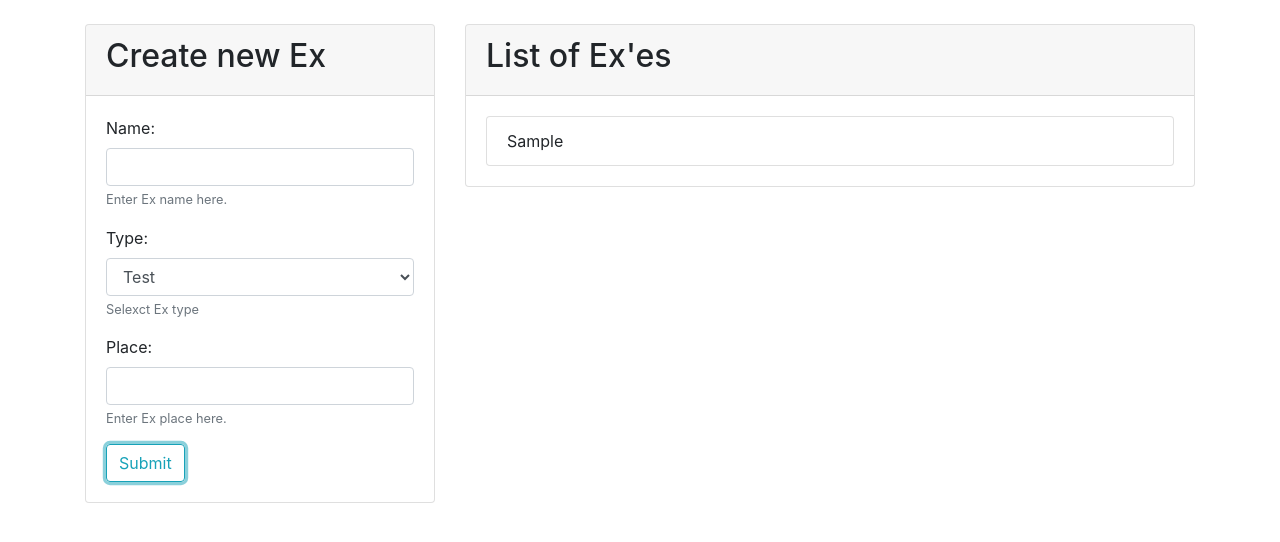
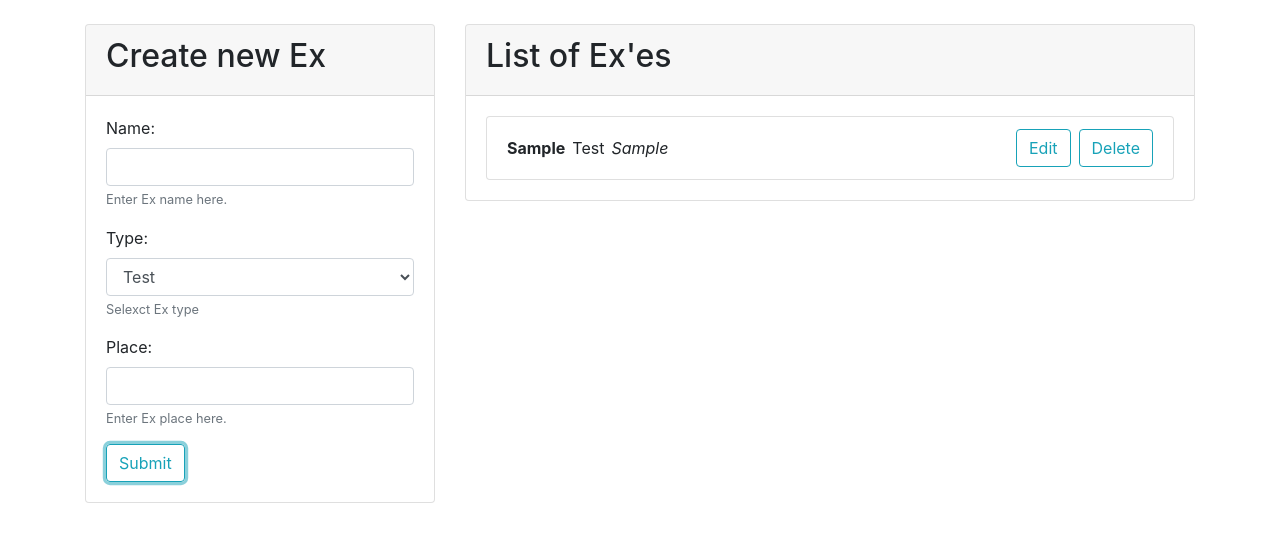
Before and after one commit to RokasAbra/react1, a React (Create React App) app: page / in a window 1280 px wide. Both pictures are taken after typing "Sample", "Sample" into the empty fields and a click on the button "Submit". Shown: the top 542 px of the page. Built offline with nearby package versions, Linux system fonts and the light colour scheme.

Commit message:
MOdal up

```diff
--- a/src/App.jsx
+++ b/src/App.jsx
@@ -1,18 +1,22 @@
 import { useEffect, useState } from "react";
 import "./bootstrap.css";
+import "./crud.scss";
 import Create from "./components/crud/Create";
 // import "./App.scss";
 import getId from "./Functions/getId";
-import { create } from "./Functions/localStorage";
+import { create, remove } from "./Functions/localStorage";
 import rand from "./Functions/rand";
 import List from "./components/crud/List";
 import { read } from "./Functions/localStorage";
+import Edit from "./components/crud/Edit";
 
 function App() {
     const [lastUpdate, setLastUpdate] = useState(Date.now());
+    const [modalData, setModalData] = useState(null);
 
     const [createData, setCreateData] = useState(null); // Create
     const [exes, setExes] = useState(null); // Read
+    const [deleteData, setDeleteData] = useState(null);//Delete
 
 
 
@@ -27,10 +31,24 @@
 
     }, [createData]);
 
+
+
     //2. Read
     useEffect(() => {
         setExes(read())
     }, [lastUpdate])
+
+ //Delete
+ useEffect(() => {
+    if (null === deleteData) {
+        return;
+    }
+    remove(deleteData);
+    setLastUpdate(Date.now());
+    // to localStorage
+
+}, [deleteData]);
+
   return (
     <>
     <div className="container">
@@ -39,10 +57,11 @@
                 <Create setCreateData={setCreateData}></Create>
             </div>
             <div className="col-8">
-               <List exes={exes}></List>
+               <List exes={exes} setDeleteData={setDeleteData} setModalData={setModalData}></List>
             </div>
         </div>
     </div>
+    <Edit modalData={modalData} setModalData={setModalData}></Edit>
 </>
 );
 }
--- a/src/Functions/localStorage.js
+++ b/src/Functions/localStorage.js
@@ -21,3 +21,15 @@
     data = JSON.parse(data);
     return data;
 };
+
+export function remove({id}){
+    let data = localStorage.getItem(key);// nuskaitiom
+    if (null === data) {
+        data = JSON.stringify([]);
+    }
+    data = JSON.parse(data);
+    data = data.filter(obj => obj.id !== id);
+    data = JSON.stringify(data);
+    localStorage.setItem(key, data);
+
+}
--- /dev/null
+++ b/src/components/crud/Edit.jsx
@@ -0,0 +1,36 @@
+function Edit({modalData, setModalData}) {
+    if (null === modalData) {
+        return null;
+    }
+  return (
+    <div className="modal">
+      <div className="modal-dialog modal-dialog-centered">
+        <div className="modal-content">
+          <div className="modal-header">
+            <h5 className="modal-title">Modal title</h5>
+
+            <button type="button" className="close" onClick={() => setModalData(null)}>
+              <span >&times;</span>
+            </button>
+          </div>
+
+          <div className="modal-body">
+            <p>Modal body text goes here.</p>
+          </div>
+
+          <div className="modal-footer">
+            <button type="button" className="btn btn-outline-secondary" onClick={() => setModalData(null)}>
+              Close
+            </button>
+
+            <button type="button" className="btn btn-outline-primary">
+              Save changes
+            </button>
+          </div>
+        </div>
+      </div>
+    </div>
+  );
+}
+
+export default Edit;
--- a/src/components/crud/Ex.jsx
+++ b/src/components/crud/Ex.jsx
@@ -1,9 +1,27 @@
-function Ex({ex}) {
+function Ex({ ex, setDeleteData, setModalData }) {
 
-    return(
-        <>
-        <li className="list-group-item">{ex.name}</li>
-        </>
-    )
+    const handleDelete = () => {
+        setDeleteData(ex);
+    };
+    const handleEdit = () => {
+        setModalData(ex);
+    };
+  return (
+    <>
+      <li className="list-group-item">
+        <div className="item">
+          <div className="content">
+              <b>{ex.name}</b>
+              <span>{['Test', 'Written', 'Spoken'][--ex.type]}</span>
+              <i>{ex.place}</i>
+              </div>
+          <div className="buttons">
+          <button type="button" className="btn btn-outline-info ml-2" onClick={handleEdit} >Edit</button>
+            <button type="button" className="btn btn-outline-info ml-2" onClick={handleDelete} >Delete</button>
+          </div>
+        </div>
+      </li>
+    </>
+  );
 }
 export default Ex;
--- a/src/components/crud/List.jsx
+++ b/src/components/crud/List.jsx
@@ -2,7 +2,7 @@
 
 import Ex from "./Ex";
 
-function List({exes}) {
+function List({exes, setDeleteData, setModalData}) {
   return (
     <>
       <div className="card mt-4">
@@ -12,7 +12,7 @@
         <div className="card-body">
           <ul className="list-group">
               {
-                exes ? exes.map(ex => <Ex key={ex.id} ex={ex} ></Ex>) : null
+                exes ? exes.map(ex => <Ex key={ex.id} ex={ex} setDeleteData={setDeleteData} setModalData={setModalData}></Ex>) : null
               }
           </ul>
         </div>
--- /dev/null
+++ b/src/crud.scss
@@ -0,0 +1,29 @@
+.list-group-item {
+  .item {
+    display: flex;
+    align-items: center;
+    justify-content: space-between;
+    width: 100%;
+    .content {
+      display: flex;
+      align-items: center;
+      justify-content: flex-start;
+    }
+    .buttons {
+      display: flex;
+      align-items: center;
+      justify-content: flex-end;
+    }
+    b{
+        margin-right: 7px;
+    }
+    i {
+        margin-left: 7px;
+    }
+  }
+}
+
+.modal {
+    display: block;
+    background-color: rgb(8, 251, 206, 0.19);
+}
```
